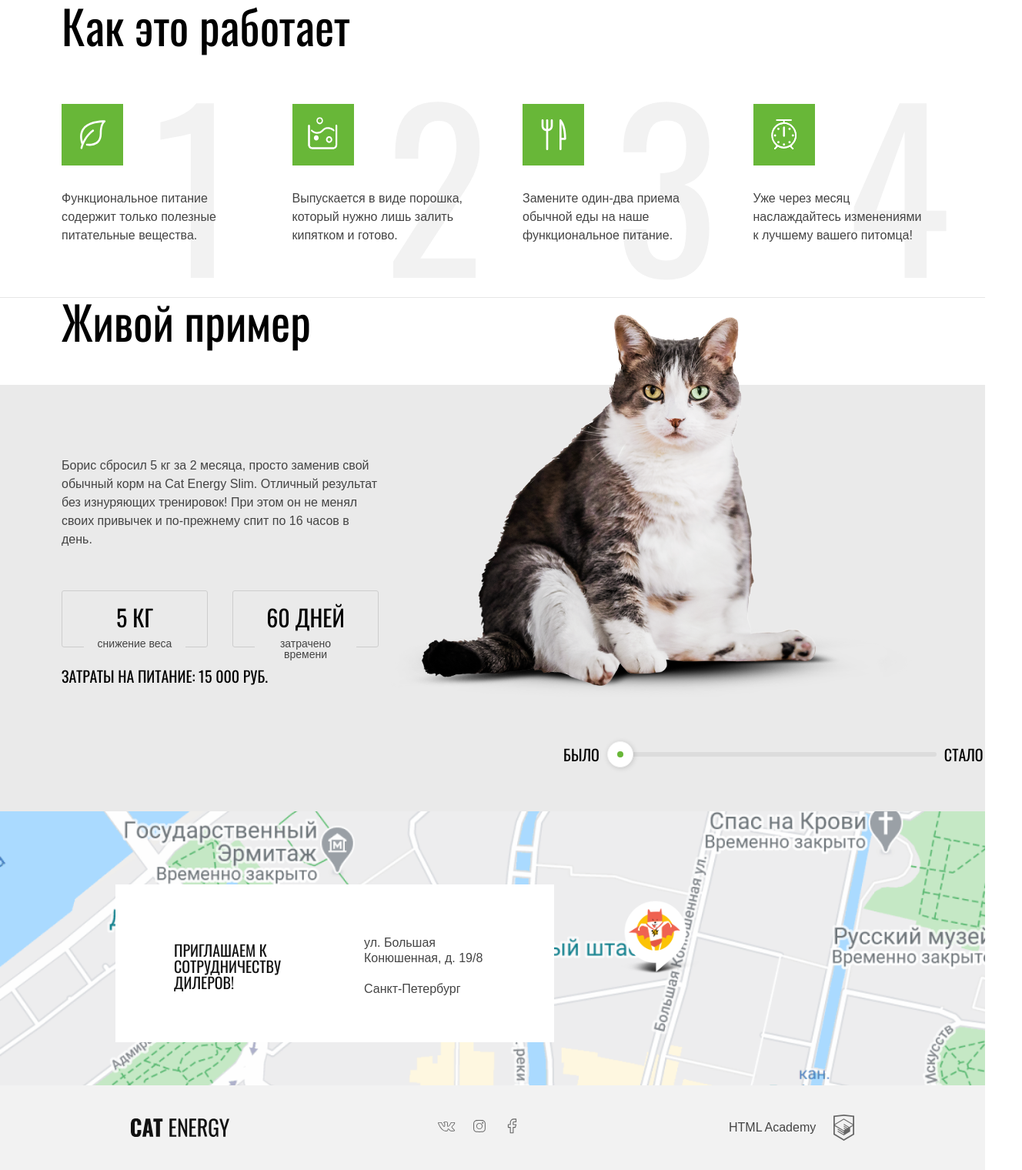
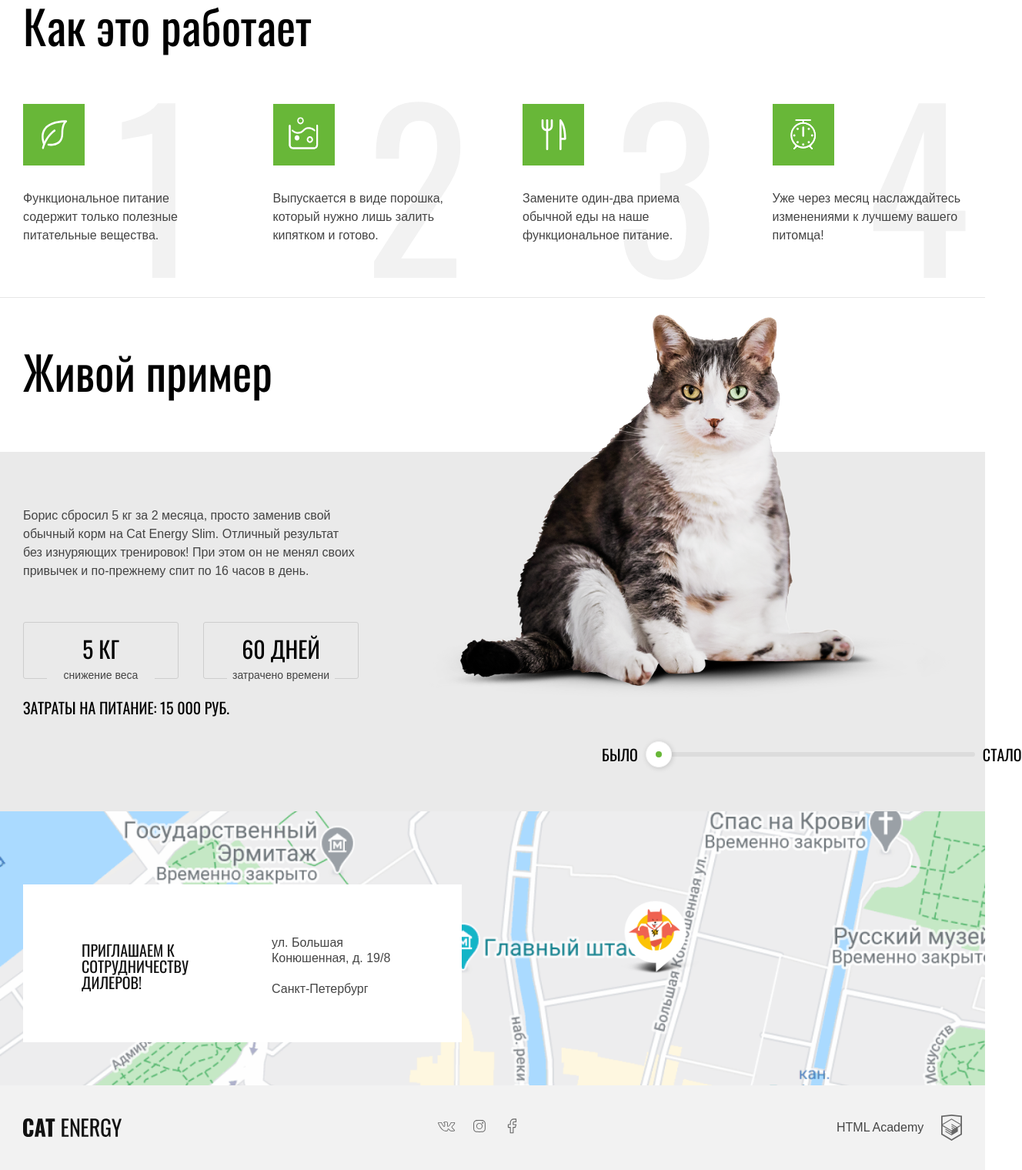
Before and after one commit to mrachenko/1615341-cat-energy-23, a website: page source/index.html in a window 1280 px wide. Shown: the part 1176-2696 px from the top of the page at 77% size, 1328 px wide, since content can reach past the window. Drawn offline with nearby package versions, Linux system fonts and the light colour scheme; files that its build step writes are made by us from their sources.

Commit message:
правки максимальной ширины десктопа

```diff
--- a/source/index.html
+++ b/source/index.html
@@ -53,7 +53,8 @@
           </div>
         </section>
         <section class="food-series center-wrapper">
-          <h2 class="visually-hidden">Серии еды для котов</h2>
+          <div class="food-series__wrapper">
+            <h2 class="visually-hidden">Серии еды для котов</h2>
             <ul class="food-series__list">
               <li class="food-series__list-item food-type food-type--slim">
                 <h3 class="food-type__title">Похудение</h3>
@@ -66,9 +67,11 @@
                 <a class="food-type__catalog" href="#">Каталог pro</a>
               </li>
             </ul>
+          </div>
         </section>
         <section class="food-schema center-wrapper">
-          <h2 class="food-schema__header">Как это работает</h2>
+          <div class="food-schema__wrapper">
+            <h2 class="food-schema__header">Как это работает</h2>
             <ul class="food-schema__list basic-text">
               <li class="food-schema__list-item food-schema__list-item--leaf">
                 Функциональное питание содержит только полезные питательные вещества.
@@ -83,6 +86,7 @@
                 Уже через месяц наслаждайтесь изменениями к лучшему вашего питомца!
               </li>
             </ul>
+          </div>
         </section>
         <section class="example">
           <div class="example__wrapper center-wrapper">
--- a/source/less/blocks/center-wrapper.less
+++ b/source/less/blocks/center-wrapper.less
@@ -6,9 +6,4 @@
     padding-left: 30px;
     padding-right: 30px;
   }
-
-  @media (min-width: @desktop-width) {
-    padding-left: 50px;
-    padding-right: 50px;
-  }
 }
--- a/source/less/blocks/contacts.less
+++ b/source/less/blocks/contacts.less
@@ -25,7 +25,7 @@
     position: absolute;
     background-color: @basic-white;
     top: 95px;
-    left: calc(50% - 490px);
+    left: calc(50% - 610px);
     min-width: 570px;
     padding-top: 66px;
     padding-bottom: 59px;
--- a/source/less/blocks/example.less
+++ b/source/less/blocks/example.less
@@ -5,34 +5,30 @@
 }
 
 .example {
+  padding-top: 27px;
+  padding-bottom: 27px;
   background-color: @background-gray;
 
   @media (min-width: @tablet-width) {
+    padding-top: 43px;
+    padding-bottom: 33px;
     border-top: 1px solid @special-gray-4;
     background: linear-gradient(to bottom, @basic-white 58%, @background-gray 58%);
   }
 
   @media (min-width: @desktop-width) {
-    background: linear-gradient(to bottom, @basic-white 17%, @background-gray 17%);
+    background: linear-gradient(to bottom, @basic-white 30%, @background-gray 30%);
+    padding-top: 0;
+    padding-bottom: 0;
   }
 }
 
 .example__wrapper {
-  padding-top: 27px;
-  padding-bottom: 27px;
-
-  @media (min-width: @tablet-width) {
-    padding-top: 43px;
-    padding-bottom: 33px;
-  }
-
   @media (min-width: @desktop-width) {
-    max-width: @desktop-width;
+    max-width: calc(@desktop-width + 60px);
     margin: 0 auto;
     display: grid;
     grid-template-columns: 1fr 1fr;
-    padding-top: 0;
-    padding-bottom: 0;
   }
 }
 
@@ -50,6 +46,7 @@
   }
 
   @media (min-width: @desktop-width) {
+    padding-top: 65px;
     margin-bottom: 146px;
   }
 }
--- a/source/less/blocks/food-schema.less
+++ b/source/less/blocks/food-schema.less
@@ -2,12 +2,16 @@
   margin-bottom: 42px;
 
   @media (min-width: @desktop-width) {
-    max-width: @desktop-width;
-    margin: 0 auto;
     margin-bottom: 11px;
   }
 }
 
+.food-schema__wrapper {
+  @media (min-width: @desktop-width) {
+    max-width: @desktop-width;
+    margin: 0 auto;
+  }
+}
 
 .food-schema__list {
   .clear-list;
--- a/source/less/blocks/food-series.less
+++ b/source/less/blocks/food-series.less
@@ -2,10 +2,15 @@
   margin-bottom: 27px;
 
   @media (min-width: @desktop-width) {
+    padding-top: 82px;
+    margin-bottom: 71px;
+  }
+}
+
+.food-series__wrapper {
+  @media (min-width: @desktop-width) {
     max-width: @desktop-width;
     margin: 0 auto;
-    padding-top: 82px;
-    margin-bottom: 71px;
   }
 }
 
--- a/source/less/blocks/page-footer.less
+++ b/source/less/blocks/page-footer.less
@@ -9,7 +9,7 @@
   @media (min-width: @tablet-width) {
     display: flex;
     flex-wrap: wrap;
-    justify-content: space-around;
+    justify-content: space-between;
     align-items: center;
   }
 
```
